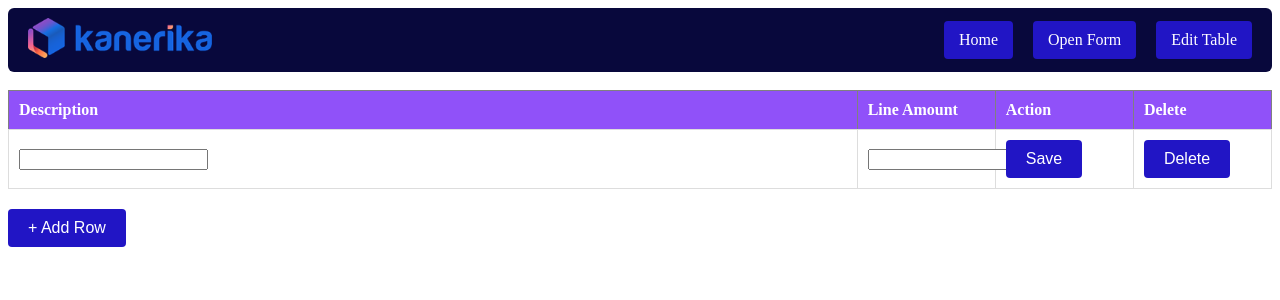
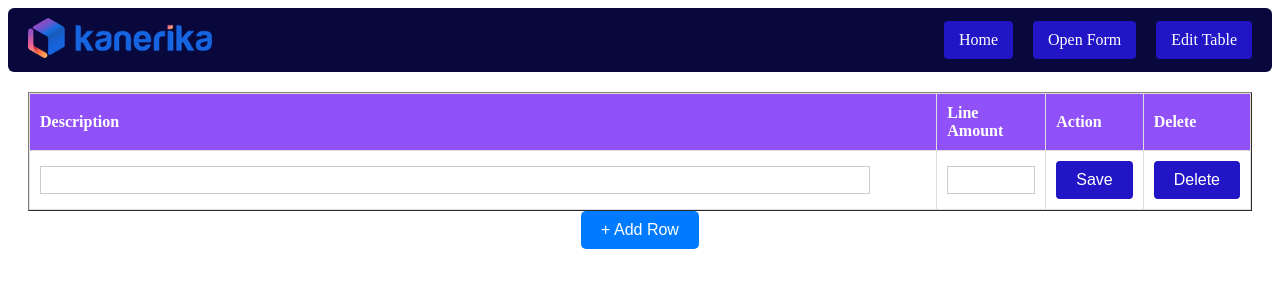
Before and after one commit to singhjoginder321/invoice-data-form, a React (Create React App) app: page /edit-table in a window 1280 px wide. Both pictures are taken after a click on the button "+ Add Row". Shown: the top 300 px of the page. Built offline with nearby package versions, Linux system fonts and the light colour scheme.

Commit message:
adust css

```diff
--- a/src/components/EditableTable .jsx
+++ b/src/components/EditableTable .jsx
@@ -1,10 +1,11 @@
 import React, { useEffect, useRef, useState } from "react";
-import { toast, ToastContainer } from "react-toastify";
+import { ToastContainer, toast } from "react-toastify";
 import "react-toastify/dist/ReactToastify.css"; // Import the CSS for toastify
+import emptyImage from "../images/empty-image.jpg";
 import "../style/EditableTable.css"; // Importing custom CSS
 
 const EditableTable = () => {
-  // Load initial data from localStorage or default to the sample data
+  // Load initial data from localStorage or default to an empty array
   const initialData = JSON.parse(localStorage.getItem("tableData")) || [];
 
   const [tableData, setTableData] = useState(initialData);
@@ -74,9 +75,8 @@ const EditableTable = () => {
   }, [tableData, editIdx]);
 
   return (
-    <div>
+    <div className="editable-table-container">
       <ToastContainer /> {/* Toast notification container */}
-      {/* Conditionally render the table or a message */}
       {tableData.length > 0 ? (
         <table
           className="editable-table"
@@ -89,8 +89,7 @@ const EditableTable = () => {
               <th className="description-column">Description</th>
               <th className="line-amount-column">Line Amount</th>
               <th className="action-column">Action</th>
-              <th className="delete-column">Delete</th>{" "}
-              {/* New Delete Column */}
+              <th className="delete-column">Delete</th>
             </tr>
           </thead>
           <tbody>
@@ -139,9 +138,18 @@ const EditableTable = () => {
           </tbody>
         </table>
       ) : (
-        <p>No data available. Click "+ Add Row" to start adding data.</p>
+        <div className="no-data-container">
+          <p className="no-data-message">
+            We didn't find any data to show at this time.
+          </p>
+          <div className="empty-image">
+            <img src={emptyImage} alt="No data found" />
+          </div>
+        </div>
       )}
-      <button onClick={addRow}>+ Add Row</button>
+      <button type="button" className="add-row-button" onClick={addRow}>
+        + Add Row
+      </button>
     </div>
   );
 };
--- a/src/style/EditableTable.css
+++ b/src/style/EditableTable.css
@@ -1,30 +1,92 @@
+/* EditableTable.css */
+
+/* Container for the editable table */
+.editable-table-container {
+  width: 100%;
+  padding: 20px;
+  box-sizing: border-box;
+}
+
+/* Table styles */
 .editable-table {
   width: 100%;
-  table-layout: fixed; /* Fixed table layout */
+  table-layout: fixed; /* Fixed table layout to maintain column widths */
   margin-top: 18px;
+  border-collapse: collapse; /* Ensures borders are collapsed */
 }
 
+/* Table header and cell styles */
 .editable-table th,
 .editable-table td {
   padding: 10px; /* Padding for better spacing */
+  border: 1px solid #ddd; /* Light border for table cells */
+  box-sizing: border-box; /* Include padding and border in width/height */
+  text-align: left; /* Align text to the left */
 }
 
+/* Column widths */
 .description-column {
-  width: 70%;
+  width: 85%; /* Description column width */
 }
 
 .line-amount-column {
-  width: 10%;
+  width: 15%; /* Line Amount column width */
 }
 
 .action-column,
 .delete-column {
-  width: 10%;
+  width: 10%; /* Action and Delete column width */
 }
 
+/* Input fields styles */
+input[type="text"],
+input[type="number"] {
+  width: 100%; /* Make input fields fill the column width */
+  box-sizing: border-box; /* Include padding and border in width */
+  border: 1px solid #ccc; /* Border for input fields */
+  padding: 5px; /* Padding inside input fields */
+  font-size: 14px; /* Font size for better readability */
+}
+
+/* Cell content styles */
 .cell-content {
   display: block;
   overflow: hidden;
   text-overflow: ellipsis;
   white-space: nowrap;
 }
+
+/* Button styles */
+.add-row-button {
+  padding: 10px 20px;
+  font-size: 16px;
+  color: #fff;
+  background-color: #007bff;
+  border: none;
+  border-radius: 5px;
+  cursor: pointer;
+  margin-top: 20px;
+}
+
+/* No data container styles */
+.no-data-container {
+  text-align: center;
+  padding: 20px;
+}
+
+.no-data-message {
+  font-size: 18px;
+  color: #555;
+  margin-bottom: 20px;
+}
+
+.empty-image img {
+  max-width: 100%;
+  height: auto;
+}
+
+/* Center the table and buttons container */
+.editable-table-container > * {
+  margin: 0 auto;
+  display: block;
+}
```
